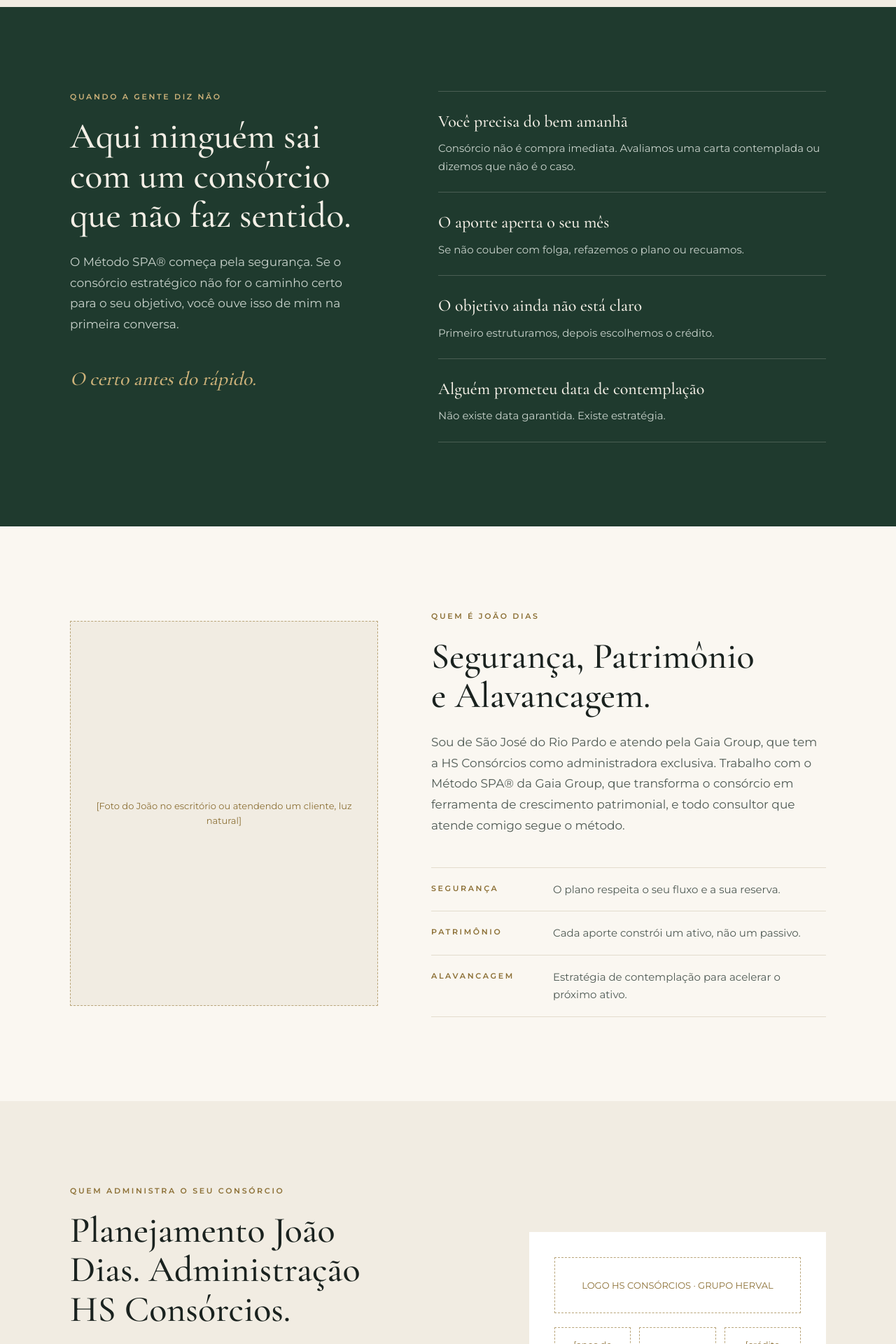
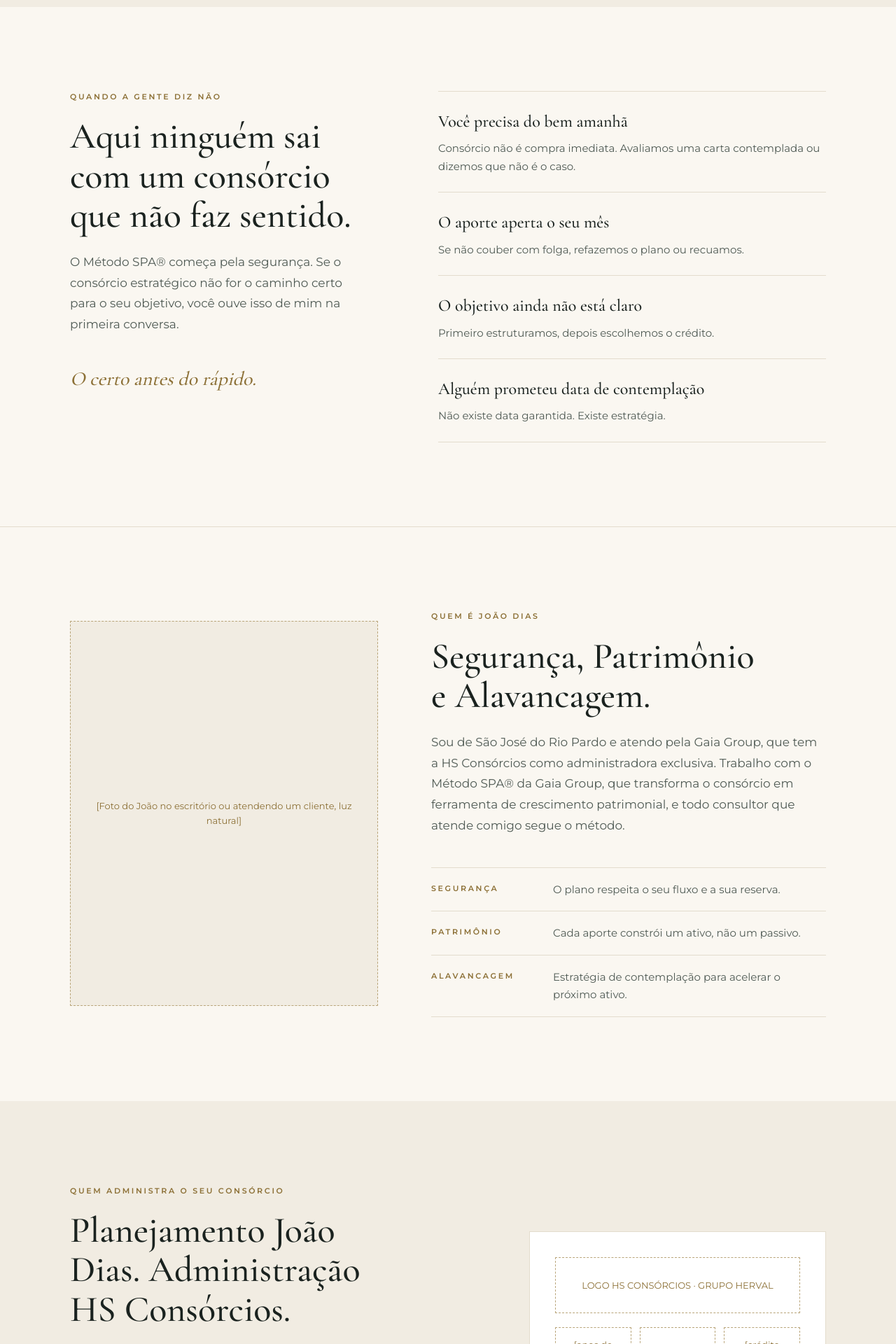
Before and after one commit to joaoc23dias/Consorcio-Inteligente-, a Next.js app: page / in a window 1280 px wide. Shown: the part 1680-3600 px from the top of the page at 70% size. Built offline with nearby package versions, Linux system fonts and the light colour scheme.

Commit message:
Estilo discreto no site inteiro: sem blocos verdes, cartões com linha fina, notas com fio dourado
Co-Authored-By: Claude Opus 5.5 <noreply@anthropic.com>
Claude-Session: https://claude.ai/code/session_01PWsREDKrVSqGNK6L7kcVFr

```diff
--- a/app/components/Agendar.jsx
+++ b/app/components/Agendar.jsx
@@ -31,9 +31,10 @@ export default function Agendar() {
   }
 
   return (
-    <section id="diagnostico" className="sec on-green" aria-labelledby="agendar-titulo">
+    <section id="diagnostico" className="sec alt" aria-labelledby="agendar-titulo">
       <div className="wrap row" style={{ gap: 72, alignItems: 'center' }}>
         <div className="col" style={{ flex: '1 1 420px' }}>
+          <p className="eyebrow">Diagnóstico patrimonial</p>
           <h2 id="agendar-titulo" className="h2">O dia mais importante da sua conquista é o dia em que você começa.</h2>
           <p className="lead">
             Deixe seu contato e escolha o horário. Eu te ligo por 5 minutos para entender o seu objetivo e marcar o diagnóstico patrimonial.
@@ -43,7 +44,7 @@ export default function Agendar() {
           noValidate
           onSubmit={enviar}
           className="col pad-box"
-          style={{ flex: '1 1 400px', background: 'var(--bg)', color: 'var(--ink)', padding: 40, display: 'flex', flexDirection: 'column', gap: 16 }}
+          style={{ flex: '1 1 400px', background: 'var(--surface)', border: '1px solid var(--rule)', color: 'var(--ink)', padding: 40, display: 'flex', flexDirection: 'column', gap: 16 }}
         >
           <div className="field">
             <label htmlFor="nome">Seu nome</label>
--- a/app/components/Duvidas.jsx
+++ b/app/components/Duvidas.jsx
@@ -10,7 +10,7 @@ export default function Duvidas() {
           <p className="lead" style={{ fontSize: 16 }}>
             O assistente responde suas dúvidas no WhatsApp. Na hora de decidir, eu ou um consultor certificado do meu time assumimos a conversa.
           </p>
-          <div style={{ marginTop: 40, padding: 28, background: 'var(--bg-alt)' }}>
+          <div className="nota" style={{ marginTop: 40 }}>
             <p style={{ margin: '0 0 8px', fontFamily: 'var(--serif)', fontSize: 24 }}>Imobiliária ou construtora?</p>
             <p className="cp" style={{ marginBottom: 18 }}>
               Seu cliente não aprovou o crédito? Ele não precisa ir embora. O Programa Parceiro Estratégico devolve a compra para você.
--- a/app/components/HS.jsx
+++ b/app/components/HS.jsx
@@ -14,7 +14,7 @@ export default function HS() {
               Todo plano estruturado aqui é administrado pela HS Consórcios, do Grupo Herval, administradora exclusiva da Gaia Group e autorizada pelo Banco Central. Você tem o planejamento e o acompanhamento do especialista e a solidez de uma administradora com grupos, assembleias e contemplações reguladas.
             </p>
           </div>
-          <div className="col pad-box" style={{ flex: '1 1 360px', background: 'var(--surface)', padding: 36 }}>
+          <div className="col pad-box" style={{ flex: '1 1 360px', background: 'var(--surface)', border: '1px solid var(--rule)', padding: 36 }}>
             <div className="ph" style={{ height: 80 }}>LOGO HS CONSÓRCIOS · GRUPO HERVAL</div>
             <div style={{ display: 'grid', gridTemplateColumns: 'repeat(3, minmax(0, 1fr))', gap: 12, marginTop: 20 }}>
               {NUMEROS_HS.map((n) => (
--- a/app/components/QuandoNao.jsx
+++ b/app/components/QuandoNao.jsx
@@ -2,7 +2,7 @@ import { QUANDO_NAO } from '../content';
 
 export default function QuandoNao() {
   return (
-    <section className="sec on-green" aria-labelledby="nao-titulo">
+    <section className="sec" aria-labelledby="nao-titulo">
       <div className="wrap row" style={{ gap: 72 }}>
         <div className="col" style={{ flex: '1 1 380px' }}>
           <p className="eyebrow">Quando a gente diz não</p>
@@ -10,13 +10,13 @@ export default function QuandoNao() {
           <p className="lead">
             O Método SPA® começa pela segurança. Se o consórcio estratégico não for o caminho certo para o seu objetivo, você ouve isso de mim na primeira conversa.
           </p>
-          <p style={{ fontFamily: 'var(--serif)', fontStyle: 'italic', fontSize: 28, color: 'var(--gold-light)', margin: '40px 0 0' }}>
+          <p style={{ fontFamily: 'var(--serif)', fontStyle: 'italic', fontSize: 28, color: 'var(--gold)', margin: '40px 0 0' }}>
             O certo antes do rápido.
           </p>
         </div>
-        <ul className="col" style={{ flex: '1 1 480px', listStyle: 'none', margin: 0, padding: 0, borderTop: '1px solid rgba(244,239,230,.2)' }}>
+        <ul className="col" style={{ flex: '1 1 480px', listStyle: 'none', margin: 0, padding: 0, borderTop: '1px solid var(--rule)' }}>
           {QUANDO_NAO.map((x) => (
-            <li key={x.t} style={{ padding: '24px 0', borderBottom: '1px solid rgba(244,239,230,.2)' }}>
+            <li key={x.t} style={{ padding: '24px 0', borderBottom: '1px solid var(--rule)' }}>
               <div style={{ fontFamily: 'var(--serif)', fontSize: 24, marginBottom: 6 }}>{x.t}</div>
               <p className="cp">{x.d}</p>
             </li>
--- a/app/components/Simulador.jsx
+++ b/app/components/Simulador.jsx
@@ -80,7 +80,7 @@ export default function Simulador() {
           <p className="cp small" style={{ marginTop: 20 }}>{TABELA_REF}. Valores sujeitos ao reajuste anual do grupo.</p>
         </div>
 
-        <div className="col pad-box" style={{ flex: '1 1 380px', background: 'var(--surface)', padding: 40, alignSelf: 'flex-start' }} aria-live="polite">
+        <div className="col pad-box" style={{ flex: '1 1 380px', background: 'var(--surface)', border: '1px solid var(--rule)', padding: 40, alignSelf: 'flex-start' }} aria-live="polite">
           <div className="label">Aporte reduzido até a contemplação</div>
           <div className="num" style={{ fontFamily: 'var(--serif)', fontSize: 60, color: 'var(--green)', margin: '8px 0 28px', lineHeight: 1.1 }}>
             {brl2.format(meio)}
--- a/app/globals.css
+++ b/app/globals.css
@@ -149,3 +149,4 @@ details .cp { padding: 0 0 24px; }
 .caso-grid { display: grid !important; grid-template-columns: 220px 1fr; align-items: center; gap: 8px; padding-left: 32px; }
 .caso-video { width: 100%; height: auto; aspect-ratio: 9 / 16; object-fit: cover; background: #111; display: block; }
 @media (max-width: 760px) { .caso-grid { grid-template-columns: 1fr; padding: 24px 0 0; } .caso-video { width: 200px; margin: 0 auto; } }
+main > section.sec:not(.alt) + section.sec:not(.alt) { box-shadow: inset 0 1px 0 var(--rule); }
```
